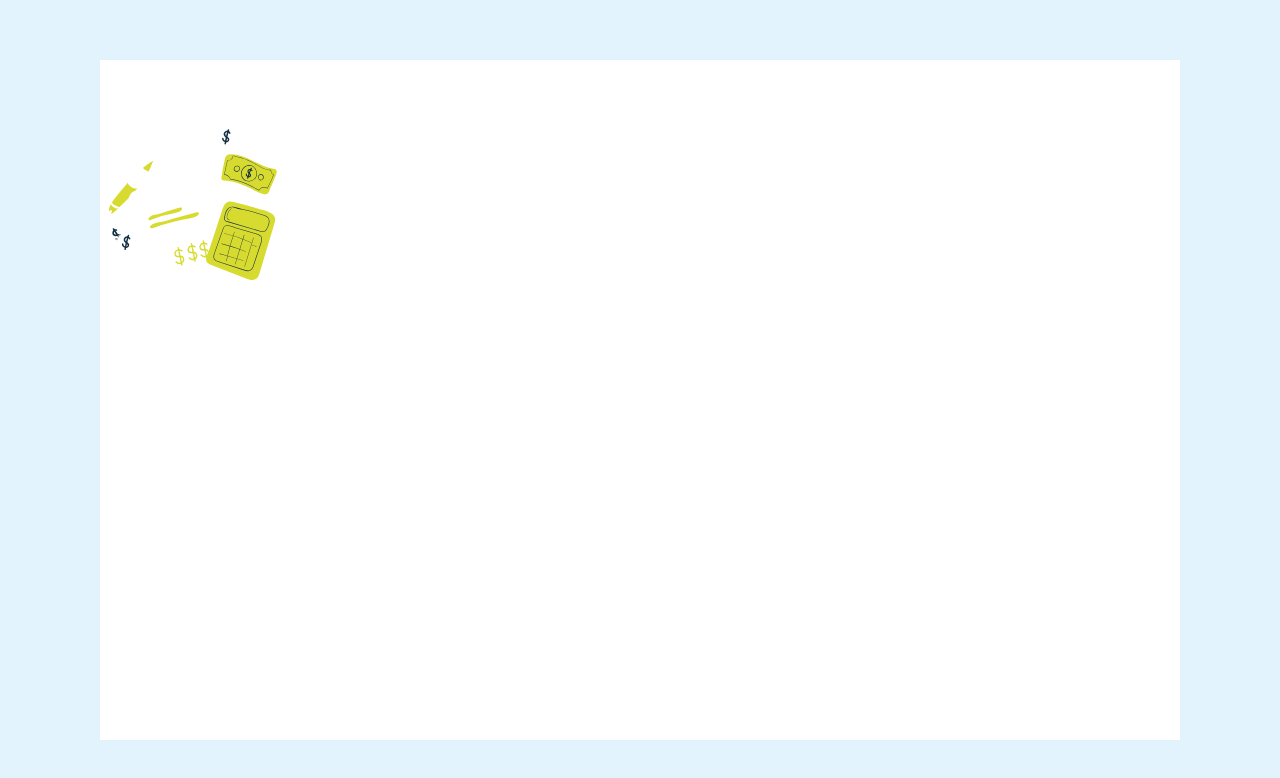
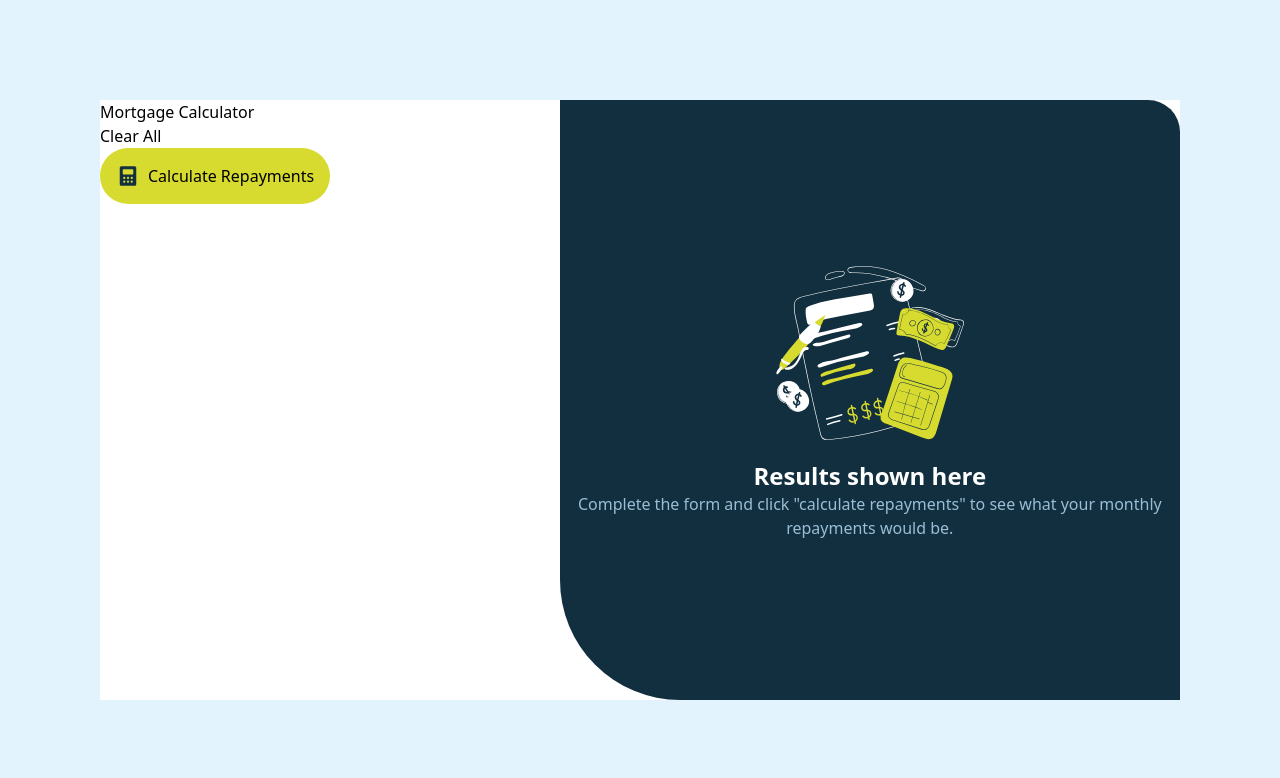
Before and after one commit to Great-kiola/Tailwind-practice, a React (Vite) app in the folder tailwind-frontend/: page /mortgageCalc in a window 1280 px wide. Shown: the top 778 px of the page. Built offline with nearby package versions, Linux system fonts and the light colour scheme; a web font is replaced by a local one.

Commit message:
chore: update MortgageCalc layout and structure for improved functionality

```diff
--- a/tailwind-frontend/src/components/MortgageCalc.jsx
+++ b/tailwind-frontend/src/components/MortgageCalc.jsx
@@ -1,18 +1,31 @@
 import React from 'react'
 import illustratioon from "../assets/MortgageCalc/images/illustration-empty.svg"
+import calculator from "../assets/MortgageCalc/images/icon-calculator.svg"
 
 const MortgageCalc = () => {
   return (
     <div className='bg-SlateMorgageCalc100 h-screen flex items-center justify-center'>
-      <div className='bg-WhiteMortgageCalc w-270 h-170'>
+      <div className='bg-WhiteMortgageCalc w-270 h-150 flex'>
         <div className='w-200'>
-          <input type="password" name="password" id="pass" />
-          <input type="password" name="password" id="pass" />
-          <input type="password" name="password" id="pass" />
-          <input type="password" name="password" id="pass" />
+          <div className='title'>
+            <h1>Mortgage Calculator</h1>
+            <p><a href="#">Clear All</a></p>
+          </div>
+
+          <div className='formDiv'></div>
+
+          <button className='bg-LimeMortgageCalc flex gap-2 p-4 rounded-full'>
+            <img src={calculator} alt="claculator icon" />
+            Calculate Repayments
+          </button>
+
         </div>
-        <div className='w-full'>
-          <img src={illustratioon} alt="" />
+
+        <div className='w-full bg-SlateMortgageCalc900 rounded-tr-4xl rounded-bl-[120px] flex justify-center items-center flex-col'>
+          <img src={illustratioon} alt="" className='w-50'/>
+
+          <h1 className='text-WhiteMortgageCalc font-bold text-2xl'>Results shown here</h1>
+          <p className='text-SlateMorgageCalc300 text-center'>Complete the form and click "calculate repayments" to see what your monthly repayments would be. </p>
         </div>
       </div>
 
```
